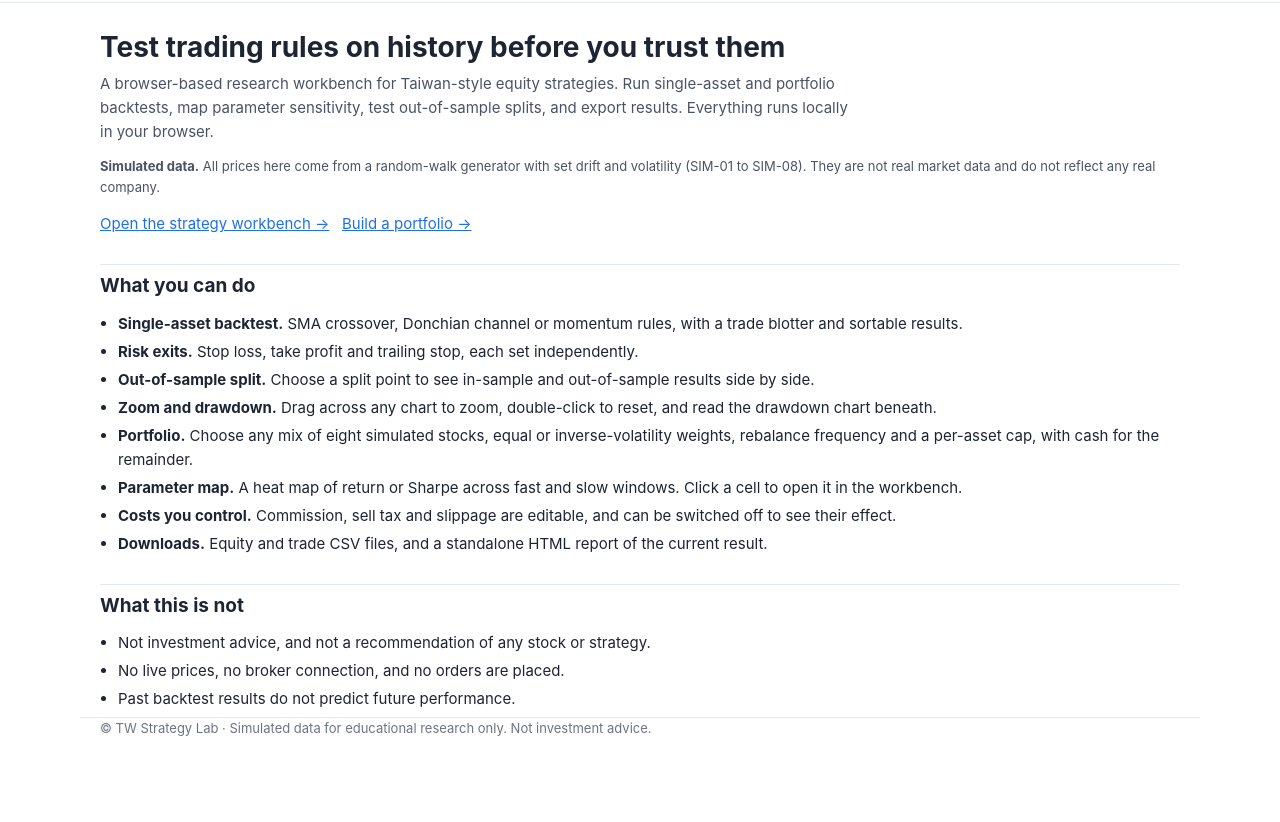
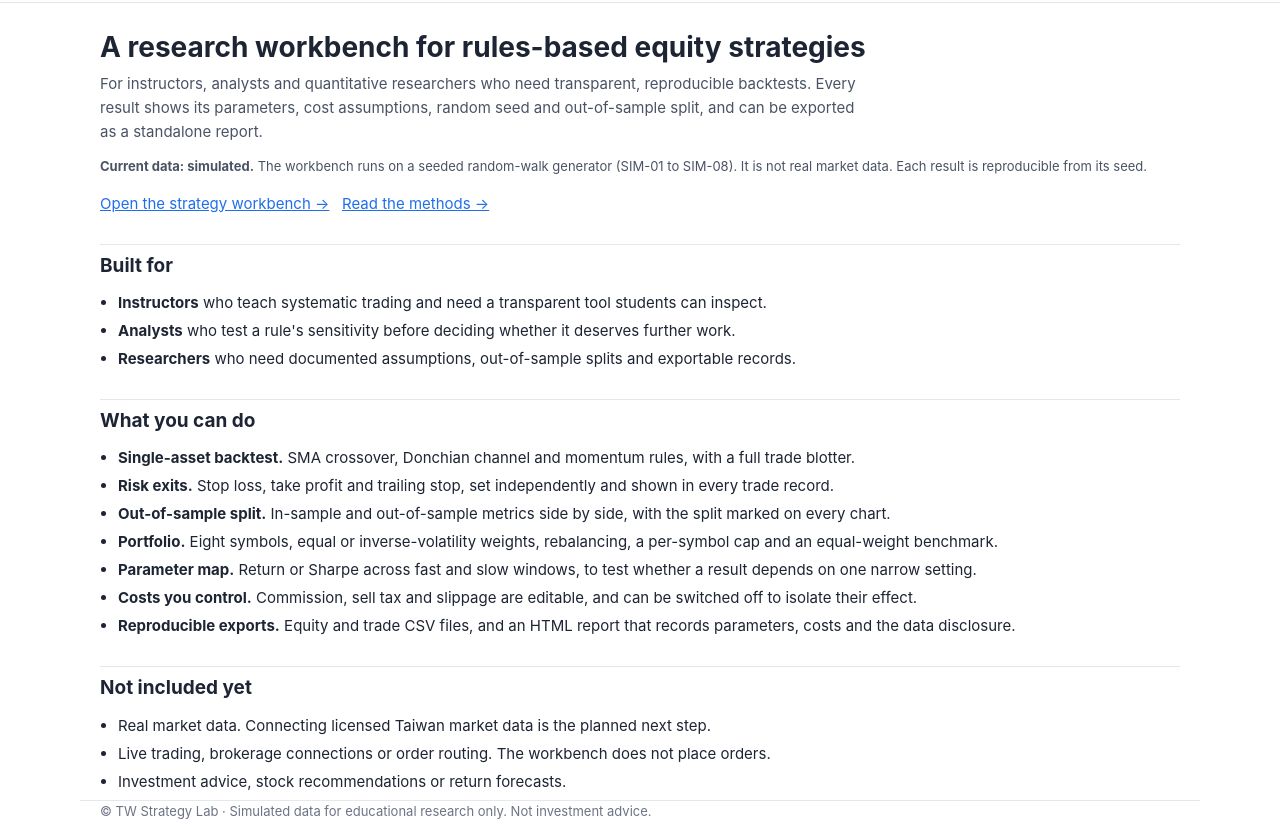
Before and after one commit to Black-tea666888/tw-strategy-lab, a plain HTML site: page index.html in a window 1280 px wide. Shown: the part 52-874 px from the top of the page. Before the commit the page ends 800 px from the top, so only its background shows below. Drawn offline with Linux system fonts and the light colour scheme.

Commit message:
Update landing page

```diff
--- a/index.html
+++ b/index.html
@@ -3,8 +3,8 @@
 <head>
 <meta charset="utf-8">
 <meta name="viewport" content="width=device-width, initial-scale=1">
-<title>TW Strategy Lab — Backtesting and paper trading</title>
-<meta name="description" content="Browser-based backtesting, portfolio and parameter research on simulated Taiwan-style stock data.">
+<title>TW Strategy Lab — Research workbench for rules-based strategies</title>
+<meta name="description" content="Reproducible backtesting, portfolio and parameter research for instructors and analysts. Simulated data.">
 <style>
 *{box-sizing:border-box}
 body{margin:0;font-family:-apple-system,"Helvetica Neue",Arial,sans-serif;color:#1d2433;background:#fff;line-height:1.6;font-size:15px}
@@ -58,6 +58,9 @@ canvas.small{width:100%;height:160px;display:block}
 footer{border-top:1px solid #e3e7ee;margin-top:40px;padding:16px 0 28px;font-size:13px;color:#6b7385}
 ul.plain{padding-left:18px;margin:6px 0}
 ul.plain li{margin:4px 0}
+
+.clock{font-variant-numeric:tabular-nums;font-size:13px;color:#4a5365;white-space:nowrap}
+.clock .tz{color:#6b7385;margin-left:6px}
 </style>
 </head>
 <body>
@@ -71,33 +74,40 @@ ul.plain li{margin:4px 0}
     <a href="#/compare" data-nav="compare">Compare</a>
     <a href="#/methods" data-nav="methods">Methods</a>
   </nav>
+  <div class="clock" aria-live="off"><span id="clock-time"></span><span class="tz" id="clock-tz"></span></div>
 </div></header>
 
 <main class="wrap">
 
 <section class="page" data-page="home">
-  <h1>Test trading rules on history before you trust them</h1>
-  <p class="lead">A browser-based research workbench for Taiwan-style equity strategies. Run single-asset and portfolio backtests, map parameter sensitivity, test out-of-sample splits, and export results. Everything runs locally in your browser.</p>
-  <p class="note"><b>Simulated data.</b> All prices here come from a random-walk generator with set drift and volatility (SIM-01 to SIM-08). They are not real market data and do not reflect any real company.</p>
-  <p><a href="#/strategy">Open the strategy workbench →</a> &nbsp; <a href="#/portfolio">Build a portfolio →</a></p>
+  <h1>A research workbench for rules-based equity strategies</h1>
+  <p class="lead">For instructors, analysts and quantitative researchers who need transparent, reproducible backtests. Every result shows its parameters, cost assumptions, random seed and out-of-sample split, and can be exported as a standalone report.</p>
+  <p class="note"><b>Current data: simulated.</b> The workbench runs on a seeded random-walk generator (SIM-01 to SIM-08). It is not real market data. Each result is reproducible from its seed.</p>
+  <p><a href="#/strategy">Open the strategy workbench →</a> &nbsp; <a href="#/methods">Read the methods →</a></p>
+
+  <h2>Built for</h2>
+  <ul class="plain">
+    <li><b>Instructors</b> who teach systematic trading and need a transparent tool students can inspect.</li>
+    <li><b>Analysts</b> who test a rule's sensitivity before deciding whether it deserves further work.</li>
+    <li><b>Researchers</b> who need documented assumptions, out-of-sample splits and exportable records.</li>
+  </ul>
 
   <h2>What you can do</h2>
   <ul class="plain">
-    <li><b>Single-asset backtest.</b> SMA crossover, Donchian channel or momentum rules, with a trade blotter and sortable results.</li>
-    <li><b>Risk exits.</b> Stop loss, take profit and trailing stop, each set independently.</li>
-    <li><b>Out-of-sample split.</b> Choose a split point to see in-sample and out-of-sample results side by side.</li>
-    <li><b>Zoom and drawdown.</b> Drag across any chart to zoom, double-click to reset, and read the drawdown chart beneath.</li>
-    <li><b>Portfolio.</b> Choose any mix of eight simulated stocks, equal or inverse-volatility weights, rebalance frequency and a per-asset cap, with cash for the remainder.</li>
-    <li><b>Parameter map.</b> A heat map of return or Sharpe across fast and slow windows. Click a cell to open it in the workbench.</li>
-    <li><b>Costs you control.</b> Commission, sell tax and slippage are editable, and can be switched off to see their effect.</li>
-    <li><b>Downloads.</b> Equity and trade CSV files, and a standalone HTML report of the current result.</li>
+    <li><b>Single-asset backtest.</b> SMA crossover, Donchian channel and momentum rules, with a full trade blotter.</li>
+    <li><b>Risk exits.</b> Stop loss, take profit and trailing stop, set independently and shown in every trade record.</li>
+    <li><b>Out-of-sample split.</b> In-sample and out-of-sample metrics side by side, with the split marked on every chart.</li>
+    <li><b>Portfolio.</b> Eight symbols, equal or inverse-volatility weights, rebalancing, a per-symbol cap and an equal-weight benchmark.</li>
+    <li><b>Parameter map.</b> Return or Sharpe across fast and slow windows, to test whether a result depends on one narrow setting.</li>
+    <li><b>Costs you control.</b> Commission, sell tax and slippage are editable, and can be switched off to isolate their effect.</li>
+    <li><b>Reproducible exports.</b> Equity and trade CSV files, and an HTML report that records parameters, costs and the data disclosure.</li>
   </ul>
 
-  <h2>What this is not</h2>
+  <h2>Not included yet</h2>
   <ul class="plain">
-    <li>Not investment advice, and not a recommendation of any stock or strategy.</li>
-    <li>No live prices, no broker connection, and no orders are placed.</li>
-    <li>Past backtest results do not predict future performance.</li>
+    <li>Real market data. Connecting licensed Taiwan market data is the planned next step.</li>
+    <li>Live trading, brokerage connections or order routing. The workbench does not place orders.</li>
+    <li>Investment advice, stock recommendations or return forecasts.</li>
   </ul>
 </section>
 
@@ -261,6 +271,12 @@ ul.plain li{margin:4px 0}
 
 <section class="page" data-page="methods">
   <h1>Methods and assumptions</h1>
+  <p class="lead">Every number on this site follows the rules below. If a rule is not listed here, the workbench does not apply it.</p>
+  <h2>Data</h2>
+  <ul class="plain">
+    <li>All prices are simulated. Each dataset comes from a seed, so the same seed and parameters always reproduce the same result.</li>
+    <li>The seed is shown on every page and written into every HTML report.</li>
+  </ul>
   <h2>How trades are timed</h2>
   <ul class="plain">
     <li>Signals use closing prices. A signal at the close of day t opens or closes a position on day t+1. There is no look-ahead.</li>
@@ -307,7 +323,7 @@ ul.plain li{margin:4px 0}
   <span>© TW Strategy Lab · Simulated data for educational research only. Not investment advice.</span>
 </footer>
 <script>
-
+// ENGINE-START
 var N = 750;
 var UNIVERSE = [
   { id: 'SIM-01', mu: 0.0006, sig: 0.012 }, { id: 'SIM-02', mu: 0.0003, sig: 0.018 },
@@ -552,7 +568,7 @@ function blockReturns(rets, size) {
   }
   return out;
 }
-
+// ENGINE-END
 
 (function () {
   function $(id) { return document.getElementById(id); }
@@ -1014,6 +1030,7 @@ function blockReturns(rets, size) {
     var html = '<!DOCTYPE html><html lang="en"><head><meta charset="utf-8"><title>Backtest report (simulated data)</title>' +
       '<style>body{font-family:-apple-system,Arial,sans-serif;max-width:900px;margin:24px auto;padding:0 16px;color:#1d2433}table{border-collapse:collapse;width:100%;font-size:14px}th,td{border-bottom:1px solid #e3e7ee;padding:6px;text-align:right}th:first-child,td:first-child{text-align:left}</style></head><body>' +
       '<h1>Backtest report (simulated data)</h1>' +
+      '<p>Data seed: ' + seed + ' · Costs: ' + (S.cost ? 'commission ' + (S.cost.comm*100).toFixed(4) + '%, sell tax ' + (S.cost.tax*100).toFixed(2) + '%, slippage ' + (S.cost.slip*100).toFixed(2) + '% per side' : 'off') + ' · Out-of-sample split: ' + (S.cut !== null ? 'from day ' + S.cut : 'off') + '</p>' +
       '<p>Symbol: ' + S.sym + ' · Strategy: ' + STRAT_NAMES[S.P.st] + ' · Parameters: ' + (S.P.st === 'momentum' ? 'lookback ' + S.P.a : 'A ' + S.P.a + ', B ' + S.P.b) + ' · Stop ' + (S.stop * 100) + '% · Take profit ' + (S.tp * 100) + '% · Trailing stop ' + (S.trail * 100) + '%</p>' +
       '<table><tr><th>Total return</th><th>CAGR</th><th>Max drawdown</th><th>Sharpe</th><th>Trades</th><th>Buy &amp; hold</th></tr><tr><td>' + pct(m.total) + '</td><td>' + pct(m.cagr) + '</td><td>' + pct(m.mdd) + '</td><td>' + f2(m.sharpe) + '</td><td>' + m.trades + '</td><td>' + pct(m.buyHold) + '</td></tr></table>' +
       '<h2>Equity</h2><svg viewBox="0 0 ' + W + ' ' + H + '" width="100%" style="border:1px solid #e3e7ee"><polyline fill="none" stroke="#8a94a6" stroke-width="2" points="' + poly(bh) + '"/><polyline fill="none" stroke="#1f6feb" stroke-width="2" points="' + poly(S.res.eq) + '"/></svg>' +
@@ -1097,6 +1114,14 @@ function blockReturns(rets, size) {
     window.scrollTo(0, 0);
   }
 
+  function tickClock() {
+    var d = new Date(), p = function (n) { return (n < 10 ? '0' : '') + n; };
+    $('clock-time').textContent = p(d.getHours()) + ':' + p(d.getMinutes()) + ':' + p(d.getSeconds());
+    var off = -d.getTimezoneOffset(), sign = off >= 0 ? '+' : '-', a = Math.abs(off);
+    $('clock-tz').textContent = 'UTC' + sign + p(Math.floor(a / 60)) + ':' + p(a % 60);
+  }
+  tickClock();
+  setInterval(tickClock, 1000);
   $('lang') && $('lang').remove();
   initControls();
   applyMode('s-', true);
```
